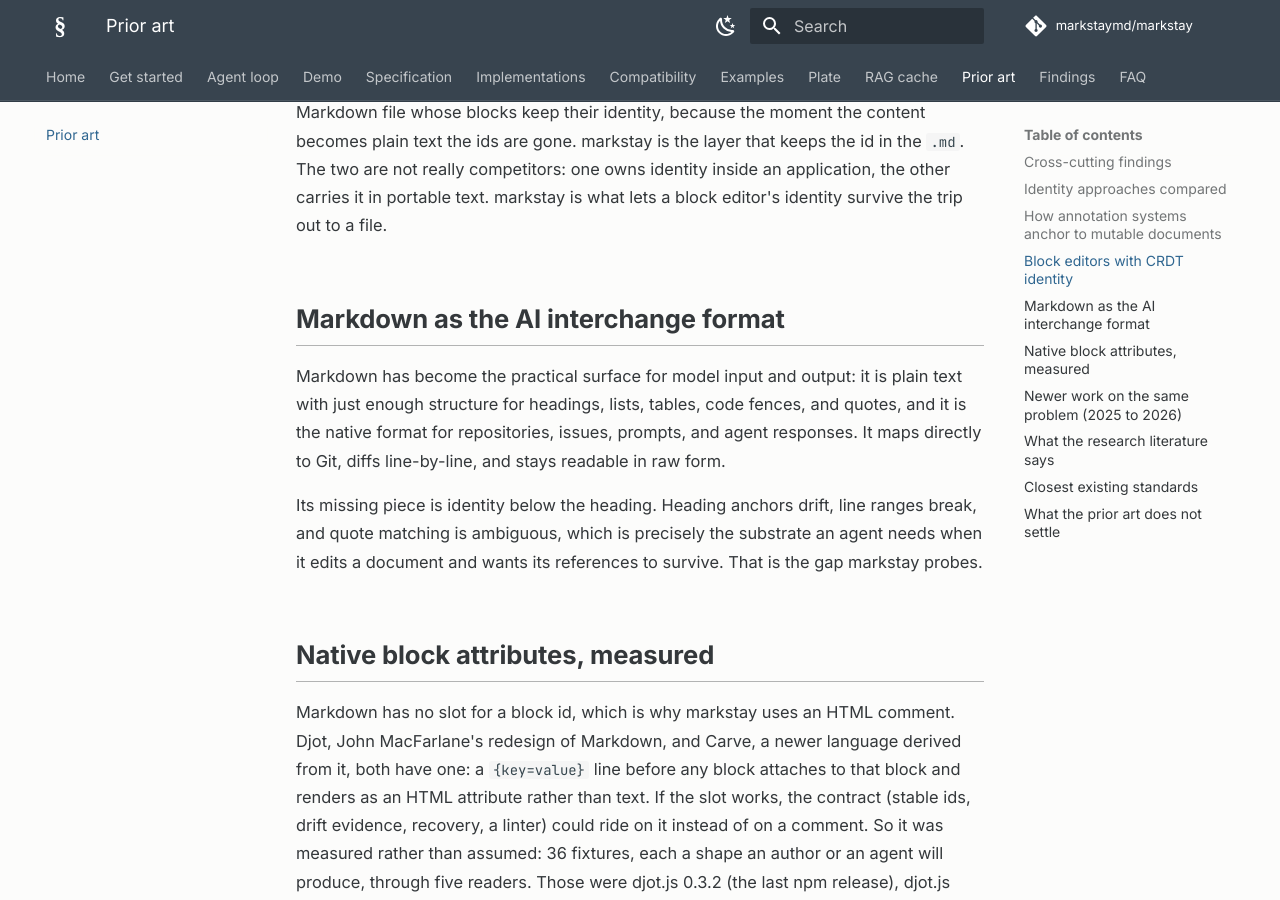
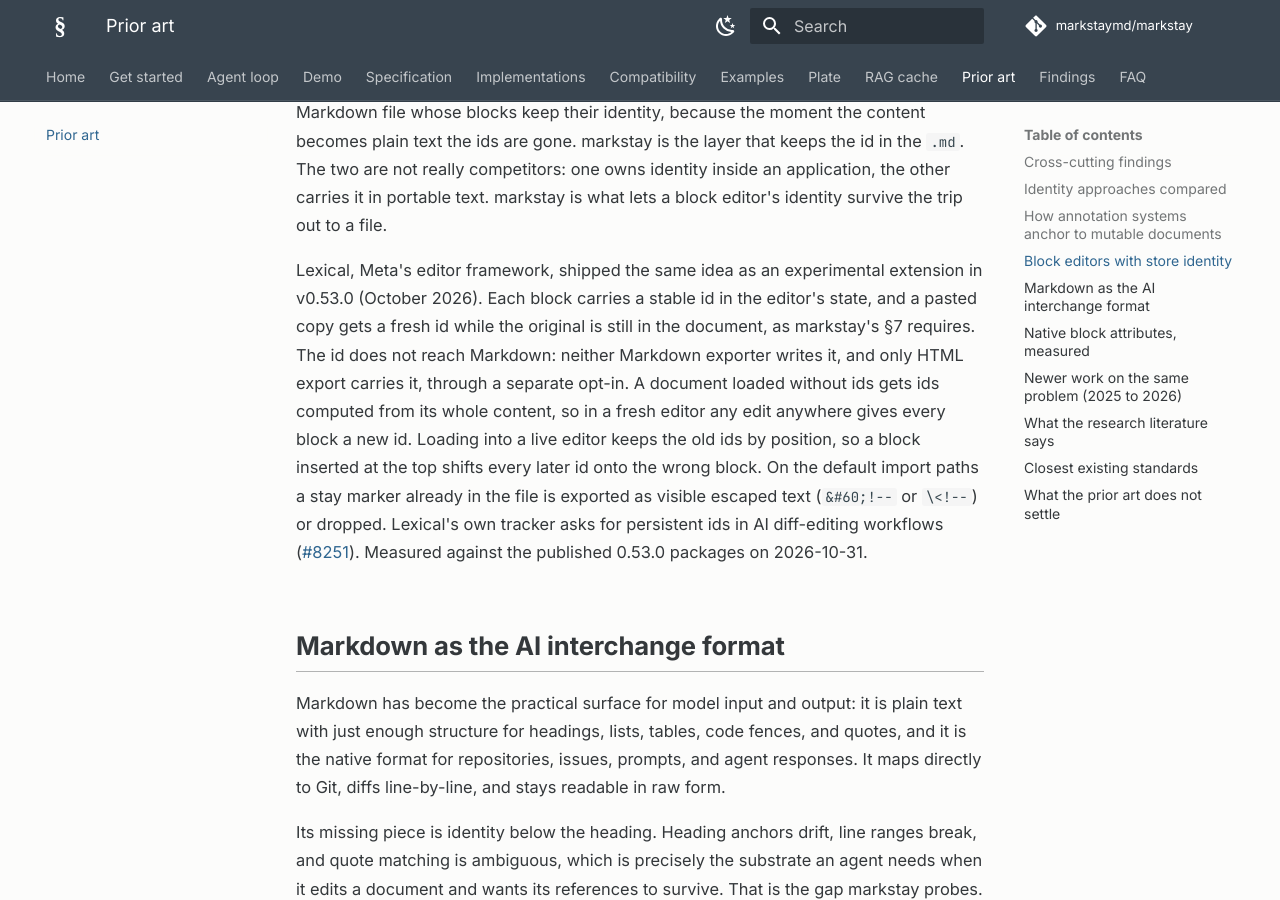
Before and after one commit to markstaymd/markstay, an MkDocs documentation site: the page built from docs/prior-art.md, in a window 1280 px wide and 900 px high, scrolled down 4783 px. Built offline with MkDocs 1.6.1 and Material for MkDocs 9.7.7, drawn with Linux system fonts in a browser that asks for light colours; comment, search, counter and statistics services are not loaded; some of the changed text lies outside the part shown.

Commit message:
Prior art: Lexical block ids, ai-memory and Corpus; FAQ: blank-line frontmatter gets stamped

```diff
--- a/docs/prior-art.md
+++ b/docs/prior-art.md
@@ -77,7 +77,7 @@
 tool-neutral, so it lives in the Markdown text instead of a single application's
 database.
 
-## Block editors with CRDT identity
+## Block editors with store identity
 
 The richest production analogue is a class of block-based editors. AFFiNE, built on
 the open-source BlockSuite engine, is the clearest example: every document and block
@@ -106,6 +106,19 @@
 `.md`. The two are not really competitors: one owns identity inside an application,
 the other carries it in portable text. markstay is what lets a block editor's identity
 survive the trip out to a file.
+
+Lexical, Meta's editor framework, shipped the same idea as an experimental extension in
+v0.53.0 (October 2026). Each block carries a stable id in the editor's state, and a
+pasted copy gets a fresh id while the original is still in the document, as markstay's
+§7 requires. The id does not reach Markdown: neither Markdown exporter writes it, and
+only HTML export carries it, through a separate opt-in. A document loaded without ids
+gets ids computed from its whole content, so in a fresh editor any edit anywhere gives
+every block a new id. Loading into a live editor keeps the old ids by position, so a
+block inserted at the top shifts every later id onto the wrong block. On the default
+import paths a stay marker already in the file is exported as visible escaped text
+(`&#60;!--` or `\<!--`) or dropped. Lexical's own tracker asks for persistent ids in AI
+diff-editing workflows ([#8251](https://github.com/meta/lexical/issues/8251)).
+Measured against the published 0.53.0 packages on 2026-10-31.
 
 ## Markdown as the AI interchange format
 
@@ -173,7 +186,7 @@
 ## Newer work on the same problem (2025 to 2026)
 
 A scan for tools with a release or dated specification since April 2025 (read
-2026-10-17) found nothing that writes a content-independent id into Markdown source
+2026-10-17 and 2026-10-31) found nothing that writes a content-independent id into Markdown source
 together with per-block drift evidence and a recovery rule. It found more projects
 than before taking one half of it:
 
@@ -184,6 +197,8 @@
 | [robot-notes](https://github.com/cedricziel/robot-notes) | Per-document block maps for agent notes | A sidecar file | A source hash per block, "never" used to identify one | The identity/evidence split, reached independently, outside the text |
 | [AGD](https://github.com/Pinperepette/agd) | A line syntax for agent documents | `[#id]` in its own syntax | An optional hash that excludes the id | The same split, in a new syntax |
 | [Dirac](https://github.com/dirac-run/dirac) | A coding agent | A stable line-anchor protocol in its edit tools, not in the file | Hash anchors per line, reconciled with a diff | The same split, at line level, inside one agent's tools |
+| [ai-memory](https://github.com/akitaonrails/ai-memory) | Agent memory as a Markdown wiki in git, with section patches over MCP | The page path plus a database id; a section is addressed by its heading text | The section's sha256, required before a replace | Its users asked to edit single table rows ([#1697](https://github.com/akitaonrails/ai-memory/issues/1697)), which a heading address cannot reach |
+| [Corpus](https://github.com/nicia-ai/corpus) and prose-diff | A Markdown library for agent context, with comments anchored to blocks | Block ids re-derived by matching each save, held in a per-version store | An exact quote per anchor | The same split, with identity rebuilt from structure on every save |
 
 Each one reaches the conclusion this page starts from, that identity and evidence are
 different things, and each keeps the identity somewhere other than portable Markdown
@@ -251,6 +266,9 @@
 - **Block editor with CRDT identity**: AFFiNE / BlockSuite, where every block has a
   stable id persisted in a YJS CRDT store, lost on export to Markdown.
   <https://blocksuite.io/guide/adapter.html>
+- **Editor framework with block ids**: Lexical `BlockIdExtension` (experimental since
+  v0.53.0), lost on export to Markdown.
+  <https://github.com/meta/lexical/pull/9421>
 - **Revision / stale-state precedent**: GitHub review comments, anchored by commit,
   path, side, and line, with an outdated state.
   <https://docs.github.com/en/rest/pulls/comments>
```
Also changed, not shown: docs/faq.md (+3 -1 lines).
